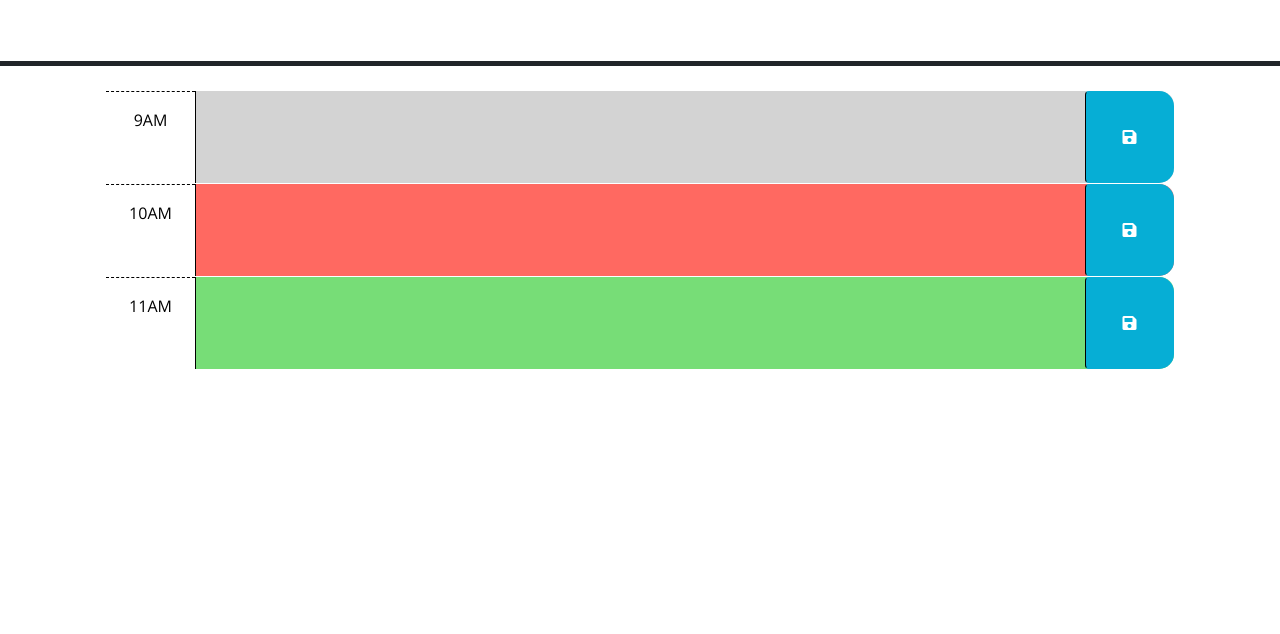
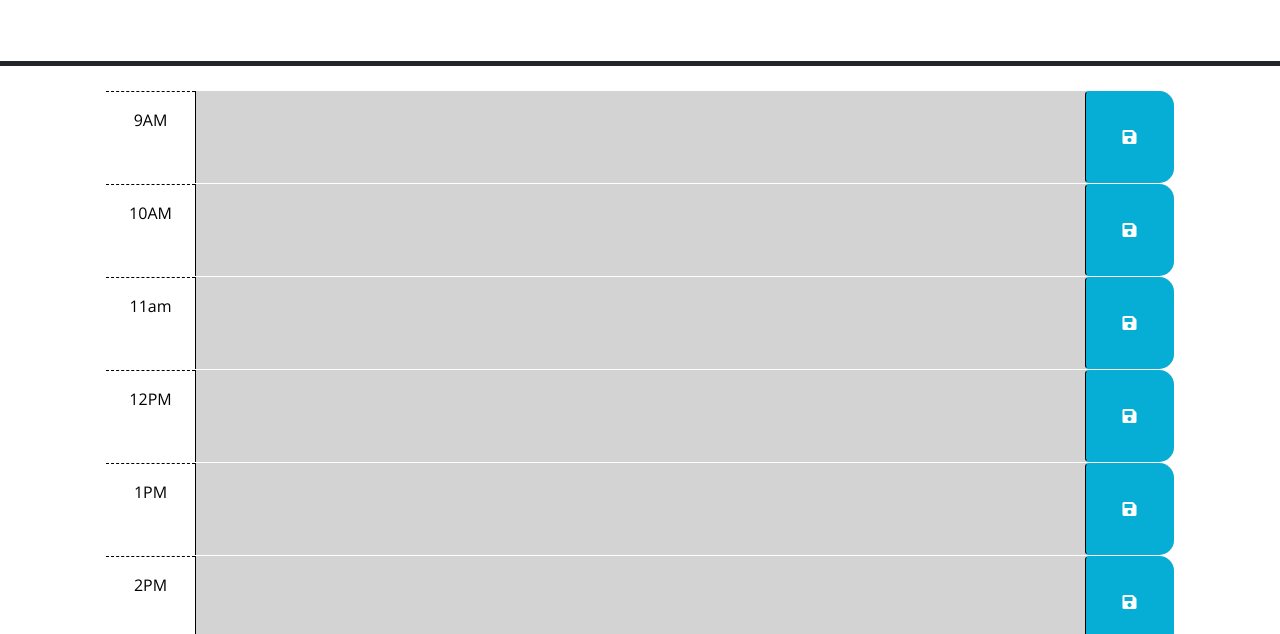
Before and after one commit to kev-rod43/daily-planner, a plain HTML site: page index.html in a window 1280 px wide. Shown: the part 166-800 px from the top of the page. Drawn offline with nearby package versions, Linux system fonts and the light colour scheme.

Commit message:
page now dinamically adds all the time-block's and assigns the past/present/future class depending on the current time

```diff
--- a/index.html
+++ b/index.html
@@ -19,6 +19,11 @@
       rel="stylesheet"
     />
     <link rel="stylesheet" href="style.css" />
+    <script
+    src="https://cdn.jsdelivr.net/npm/dayjs@1.11.3/dayjs.min.js"
+    integrity="sha256-iu/zLUB+QgISXBLCW/mcDi/rnf4m4uEDO0wauy76x7U="
+    crossorigin="anonymous"
+  ></script>
     <title>Work Day Scheduler</title>
   </head>
 
@@ -39,7 +44,7 @@
         code is implemented.
         -->
 
-      <!-- Example of a past time block. The "past" class adds a gray background color. -->
+      <!-- Example of a past time block. The "past" class adds a gray background color.
       <div id="hour-9" class="row time-block past">
         <div class="col-2 col-md-1 hour text-center py-3">9AM</div>
         <textarea class="col-8 col-md-10 description" rows="3"> </textarea>
@@ -48,7 +53,7 @@
         </button>
       </div>
 
-      <!-- Example of a a present time block. The "present" class adds a red background color. -->
+
       <div id="hour-10" class="row time-block present">
         <div class="col-2 col-md-1 hour text-center py-3">10AM</div>
         <textarea class="col-8 col-md-10 description" rows="3"> </textarea>
@@ -57,7 +62,7 @@
         </button>
       </div>
 
-      <!-- Example of a future time block. The "future" class adds a green background color. -->
+
       <div id="hour-11" class="row time-block future">
         <div class="col-2 col-md-1 hour text-center py-3">11AM</div>
         <textarea class="col-8 col-md-10 description" rows="3"> </textarea>
@@ -65,7 +70,7 @@
           <i class="fas fa-save" aria-hidden="true"></i>
         </button>
       </div>
-
+-->
     <script src="https://code.jquery.com/jquery-3.4.1.min.js"></script>
     <script
       src="https://cdn.jsdelivr.net/npm/dayjs@1.11.3/dayjs.min.js"
--- a/script.js
+++ b/script.js
@@ -1,7 +1,53 @@
 // Wrap all code that interacts with the DOM in a call to jQuery to ensure that
 // the code isn't run until the browser has finished rendering all the elements
 // in the html.
-$(function () {
+for (i=0;i<9;i++){
+  let idsForHours = [
+    "09",
+    "10",
+    "11",
+    "12",
+    "13",
+    "14",
+    "15",
+    "16",
+    "17",
+  ];
+  let workDayHours = [
+    "9AM",
+    "10AM",
+    "11am",
+    "12PM",
+    "1PM",
+    "2PM",
+    "3PM",
+    "4PM",
+    "5PM",
+  ]
+  let hourDivTag = $("<div class='row time-block '><div class='col-2 col-md-1 hour text-center py-3'>9AM</div><textarea class='col-8 col-md-10 description' rows='3'> </textarea><button class='btn saveBtn col-2 col-md-1' aria-label='save'><i class='fas fa-save' aria-hidden='true'></i></button></div>");
+  hourDivTag.attr("id", idsForHours[i]);
+  hourDivTag.children().eq(0).text(workDayHours[i]);
+  $(".container-lg").append(hourDivTag);
+}
+
+$(".time-block").each(function(){
+  let currentHour = dayjs().hour();
+  console.log($(this).attr("id"))
+  if ($(this).attr("id") === currentHour){
+    $(this).addClass("present")
+  } else if ($(this).attr("id") < currentHour){
+    $(this).addClass("past")
+  } else {
+    $(this).addClass("future")
+  }
+}
+);
+
+
+
+//$("saveBtn").on("click", function(){
+
+
   // TODO: Add a listener for click events on the save button. This code should
   // use the id in the containing time-block as a key to save the user input in
   // local storage. HINT: What does `this` reference in the click listener
@@ -9,15 +55,9 @@ $(function () {
   // time-block containing the button that was clicked? How might the id be
   // useful when saving the description in local storage?
   //
-  // TODO: Add code to apply the past, present, or future class to each time
-  // block by comparing the id to the current hour. HINTS: How can the id
-  // attribute of each time-block be used to conditionally add or remove the
-  // past, present, and future classes? How can Day.js be used to get the
-  // current hour in 24-hour time?
   //
   // TODO: Add code to get any user input that was saved in localStorage and set
   // the values of the corresponding textarea elements. HINT: How can the id
   // attribute of each time-block be used to do this?
   //
   // TODO: Add code to display the current date in the header of the page.
-});
```
